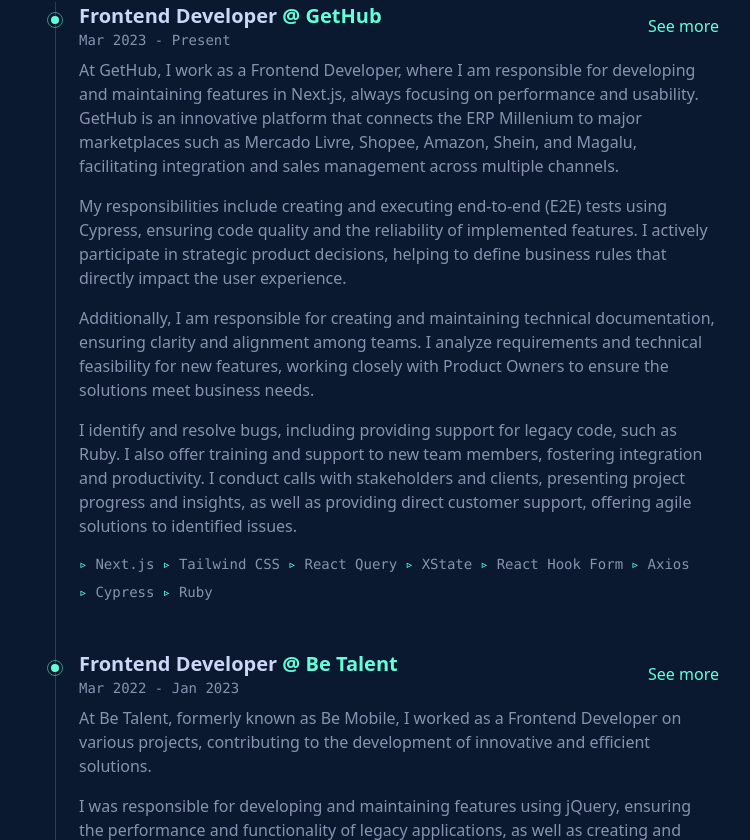
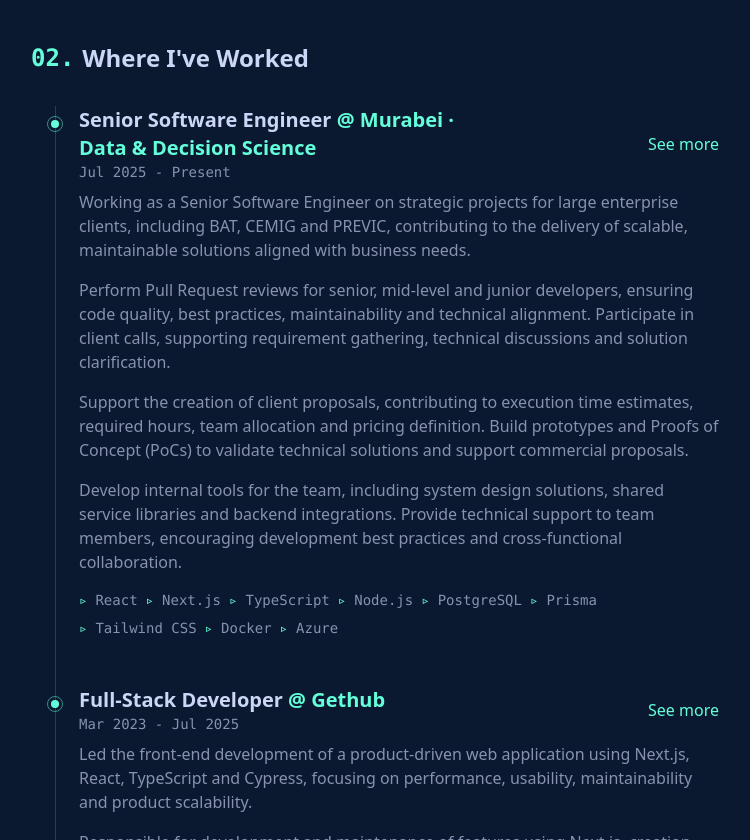
Before and after one commit to LukaVieira1/my-portfolio, a React (Vite) app: page / in a window 1280 px wide. Shown: the part 1320-2160 px from the top of the page, without its empty margins (257-1007 px from the left). Built offline with nearby package versions, Linux system fonts and the light colour scheme.

Commit message:
add: Murabei experience

```diff
--- a/src/data/experiences.ts
+++ b/src/data/experiences.ts
@@ -1,4 +1,27 @@
 export const getExperiences = (t: (key: string) => string) => [
+  {
+    company: t("experience.murabei.company"),
+    role: t("experience.murabei.role"),
+    period: t("experience.murabei.period"),
+    link: "https://www.linkedin.com/company/murabei-datascience/",
+    description: [
+      t("experience.murabei.description.0"),
+      t("experience.murabei.description.1"),
+      t("experience.murabei.description.2"),
+      t("experience.murabei.description.3"),
+    ],
+    technologies: [
+      "React",
+      "Next.js",
+      "TypeScript",
+      "Node.js",
+      "PostgreSQL",
+      "Prisma",
+      "Tailwind CSS",
+      "Docker",
+      "Azure",
+    ],
+  },
   {
     company: t("experience.getHub.company"),
     role: t("experience.getHub.role"),
--- a/src/i18n/locales/en-US.json
+++ b/src/i18n/locales/en-US.json
@@ -17,22 +17,33 @@
     "title": "About Me",
     "mainTechs": "Main technologies I work with:",
     "paragraphs": [
-      "With over 6 years immersed in the technology universe, I found my true passion in Frontend development. For the past 3 years, I've been building interfaces that are not just beautiful, but intuitive and functional.",
-      "My journey began in technical support, where I developed a keen eye for problem-solving and empathy with end users. Today, I transform this background into web applications that make a difference, always focusing on user experience and development best practices."
+      "Front-End / Full-Stack Developer with 8 years of experience in IT, including 5 years focused on software development. I work mainly with React, Next.js, TypeScript, JavaScript and Node.js, building modern, responsive, scalable and user-focused web applications.",
+      "Experienced in dynamic, product-driven environments, with a strong background in feature development, API integrations, component-driven development, code reviews, technical documentation and continuous improvement of engineering processes. My journey began in technical support, where I developed empathy with end users, a foundation I carry to this day to build solutions that make a difference."
     ]
   },
   "experience": {
     "title": "Where I've Worked",
     "seeMore": "See more",
+    "murabei": {
+      "company": "Murabei · Data & Decision Science",
+      "role": "Senior Software Engineer",
+      "period": "Jul 2025 - Present",
+      "description": [
+        "Working as a Senior Software Engineer on strategic projects for large enterprise clients, including BAT, CEMIG and PREVIC, contributing to the delivery of scalable, maintainable solutions aligned with business needs.",
+        "Perform Pull Request reviews for senior, mid-level and junior developers, ensuring code quality, best practices, maintainability and technical alignment. Participate in client calls, supporting requirement gathering, technical discussions and solution clarification.",
+        "Support the creation of client proposals, contributing to execution time estimates, required hours, team allocation and pricing definition. Build prototypes and Proofs of Concept (PoCs) to validate technical solutions and support commercial proposals.",
+        "Develop internal tools for the team, including system design solutions, shared service libraries and backend integrations. Provide technical support to team members, encouraging development best practices and cross-functional collaboration."
+      ]
+    },
     "getHub": {
-      "company": "GetHub",
-      "role": "Frontend Developer",
-      "period": "Mar 2023 - Present",
+      "company": "Gethub",
+      "role": "Full-Stack Developer",
+      "period": "Mar 2023 - Jul 2025",
       "description": [
-        "At GetHub, I work as a Frontend Developer, where I am responsible for developing and maintaining features in Next.js, always focusing on performance and usability. GetHub is an innovative platform that connects the ERP Millenium to major marketplaces such as Mercado Livre, Shopee, Amazon, Shein, and Magalu, facilitating integration and sales management across multiple channels.",
-        "My responsibilities include creating and executing end-to-end (E2E) tests using Cypress, ensuring code quality and the reliability of implemented features. I actively participate in strategic product decisions, helping to define business rules that directly impact the user experience.",
-        "Additionally, I am responsible for creating and maintaining technical documentation, ensuring clarity and alignment among teams. I analyze requirements and technical feasibility for new features, working closely with Product Owners to ensure the solutions meet business needs.",
-        "I identify and resolve bugs, including providing support for legacy code, such as Ruby. I also offer training and support to new team members, fostering integration and productivity. I conduct calls with stakeholders and clients, presenting project progress and insights, as well as providing direct customer support, offering agile solutions to identified issues."
+        "Led the front-end development of a product-driven web application using Next.js, React, TypeScript and Cypress, focusing on performance, usability, maintainability and product scalability.",
+        "Responsible for development and maintenance of features using Next.js, creation and execution of end-to-end (E2E) tests with Cypress, and active participation in strategic product decisions and business rules definition.",
+        "Creation and upkeep of technical documentation, requirement analysis and technical feasibility evaluation for new functionalities in collaboration with Product Owners, and identification and resolution of bugs including support for legacy code in Ruby.",
+        "Onboarding and training of new team members, leading calls with stakeholders and clients presenting progress and insights, and providing direct client support with quick and efficient solutions to reported issues."
       ]
     },
     "beMobile": {
--- a/src/i18n/locales/pt-BR.json
+++ b/src/i18n/locales/pt-BR.json
@@ -17,22 +17,33 @@
     "title": "Sobre Mim",
     "mainTechs": "Principais tecnologias com as quais trabalho:",
     "paragraphs": [
-      "Há mais de 6 anos mergulhado no universo da tecnologia, encontrei minha verdadeira paixão no desenvolvimento Frontend. Nos últimos 3 anos, venho construindo interfaces que não são apenas bonitas, mas também intuitivas e funcionais.",
-      "Minha jornada começou no suporte técnico, onde desenvolvi um olhar aguçado para resolução de problemas e empatia com o usuário final. Hoje, transformo esse background em aplicações web que fazem a diferença, sempre focando na experiência do usuário e nas melhores práticas de desenvolvimento."
+      "Desenvolvedor Front-End / Full-Stack com 8 anos de experiência em TI, sendo 5 anos focados em desenvolvimento de software. Trabalho principalmente com React, Next.js, TypeScript, JavaScript e Node.js, construindo aplicações web modernas, responsivas, escaláveis e centradas no usuário.",
+      "Tenho experiência em ambientes dinâmicos e orientados a produto, com forte atuação em desenvolvimento de features, integrações com APIs, desenvolvimento orientado a componentes, code reviews, documentação técnica e melhoria contínua dos processos de engenharia. Minha jornada começou no suporte técnico, onde desenvolvi empatia com o usuário final, base que carrego até hoje para criar soluções que fazem a diferença."
     ]
   },
   "experience": {
     "title": "Onde Trabalhei",
     "seeMore": "Saiba mais",
+    "murabei": {
+      "company": "Murabei · Data & Decision Science",
+      "role": "Senior Software Engineer",
+      "period": "Jul 2025 - Presente",
+      "description": [
+        "Atuo como Senior Software Engineer em projetos estratégicos para grandes clientes enterprise, incluindo BAT, CEMIG e PREVIC, contribuindo para a entrega de soluções escaláveis e alinhadas às necessidades de negócio.",
+        "Realizo revisões de Pull Requests para desenvolvedores sênior, pleno e júnior, assegurando qualidade de código, boas práticas e alinhamento técnico. Participo de calls com clientes, apoiando o levantamento de requisitos, discussões técnicas e esclarecimento de soluções.",
+        "Contribuo na criação de propostas comerciais, incluindo estimativas de prazo, horas necessárias, alocação de equipe e definição de preços. Desenvolvo protótipos e Provas de Conceito (PoCs) para validar soluções técnicas e embasar propostas comerciais.",
+        "Desenvolvo ferramentas internas para o time, incluindo design de sistemas, bibliotecas de serviços compartilhados e integrações backend. Ofereço suporte técnico aos membros do time, incentivando boas práticas de desenvolvimento e colaboração entre áreas."
+      ]
+    },
     "getHub": {
-      "company": "GetHub",
-      "role": "Desenvolvedor Frontend",
-      "period": "Mar 2023 - Presente",
+      "company": "Gethub",
+      "role": "Desenvolvedor Full-Stack",
+      "period": "Mar 2023 - Jul 2025",
       "description": [
-        "Na GetHub, atuo como Frontend Developer, onde sou responsável pelo desenvolvimento e manutenção de funcionalidades em Next.js, sempre com foco em performance e usabilidade. A GetHub é uma plataforma inovadora que conecta o ERP Millenium a grandes marketplaces, como Mercado Livre, Shopee, Amazon, Shein e Magalu, facilitando a integração e a gestão de vendas em múltiplos canais.",
-        "Minhas responsabilidades incluem a criação e execução de testes end-to-end (E2E) utilizando Cypress, garantindo a qualidade do código e a confiabilidade das funcionalidades implementadas. Participo ativamente de decisões estratégicas de produto, ajudando a definir regras de negócio que impactam diretamente a experiência do usuário.",
-        "Além disso, sou responsável pela elaboração e manutenção de documentação técnica, assegurando clareza e alinhamento entre as equipes. Realizo a análise de requisitos e viabilidade técnica para novas funcionalidades, colaborando de perto com Product Owners para garantir que as soluções atendam às necessidades do negócio.",
-        "Identifico e resolvo bugs, incluindo suporte em código legado, como Ruby, e também ofereço treinamento e suporte a novos membros da equipe, promovendo integração e produtividade. Conduzo calls com stakeholders e clientes, apresentando progresso e insights do projeto, além de fornecer suporte direto ao cliente, oferecendo soluções ágeis para problemas identificados."
+        "Liderou o desenvolvimento front-end de uma aplicação web orientada a produto usando Next.js, React, TypeScript e Cypress, com foco em performance, usabilidade, manutenibilidade e escalabilidade do produto.",
+        "Responsável pelo desenvolvimento e manutenção de funcionalidades com Next.js, criação e execução de testes end-to-end (E2E) com Cypress, e participação ativa em decisões estratégicas de produto e definição de regras de negócio.",
+        "Elaboração e manutenção de documentação técnica, análise de requisitos e viabilidade técnica de novas funcionalidades em colaboração com Product Owners, e identificação e resolução de bugs, incluindo suporte a código legado em Ruby.",
+        "Onboarding e treinamento de novos membros da equipe, condução de calls com stakeholders e clientes apresentando progresso e insights, e suporte direto ao cliente com soluções ágeis para problemas reportados."
       ]
     },
     "beMobile": {
```
